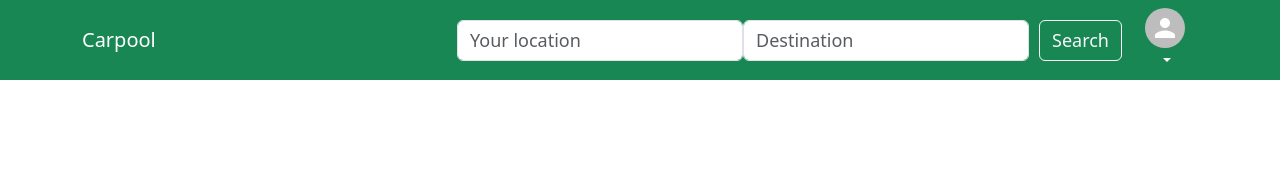
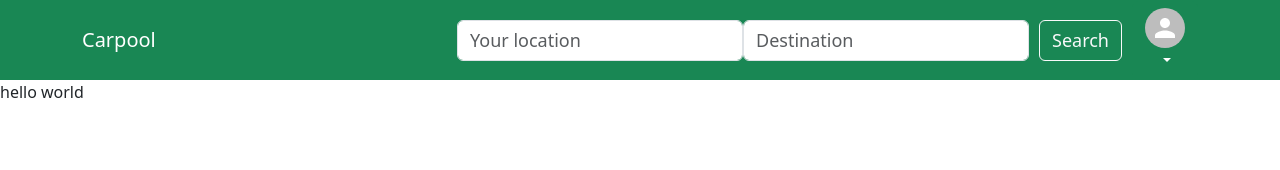
Before and after one commit to mcli25/carpool-react, a React (Vite) app: page /explore in a window 1280 px wide. Shown: the top 170 px of the page. Built offline with nearby package versions, Linux system fonts and the light colour scheme; no server answers.

Commit message:
[init] init store

```diff
--- a/src/components/CarStore/Explore.jsx
+++ b/src/components/CarStore/Explore.jsx
@@ -3,7 +3,7 @@ import AuthContext from "../../context/Auth";
 
 const Explore = () => {
   const { name } = useContext(AuthContext);
-  return <div>{name}</div>;
+  return <div>hello world</div>;
 };
 
 export default Explore;
```
